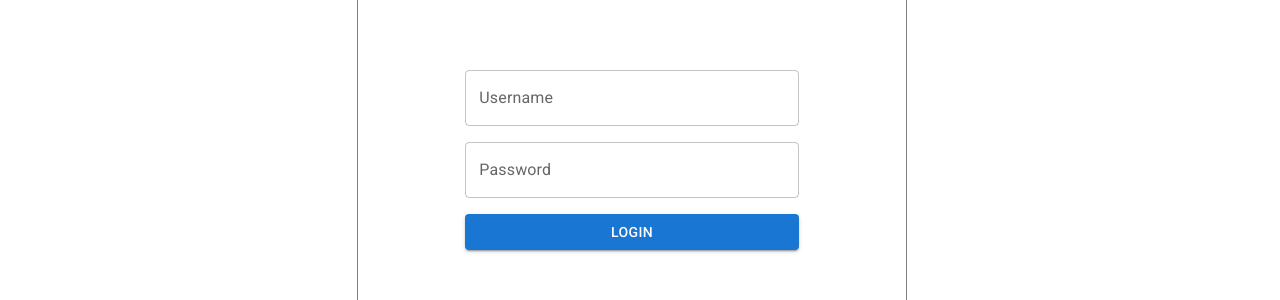
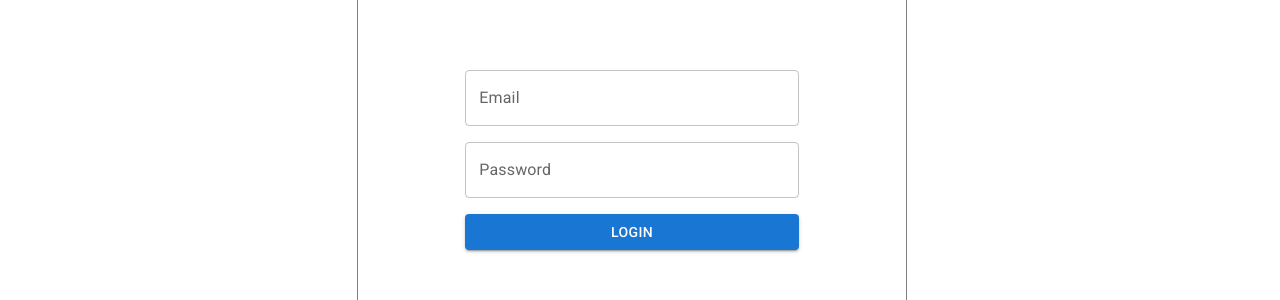
Before and after one commit to JMSONNE/capstone-client, a React (Vite) app: page /login in a window 1280 px wide. Shown: the part 235-535 px from the top of the page. Built offline with nearby package versions, Linux system fonts and the light colour scheme.

Commit message:
added code

```diff
--- a/src/Components/Login.jsx
+++ b/src/Components/Login.jsx
@@ -1,14 +1,68 @@
-import React from 'react'
+import React, { useState } from 'react';
 import TextField from '@mui/material/TextField';
 import Button from '@mui/material/Button';
 import Stack from '@mui/material/Stack';
 import Grid from '@mui/material/Grid';
 import Box from '@mui/material/Box';
-
+import { useNavigate } from 'react-router-dom';
 
 const Login = () => {
+    const navigate = useNavigate();
+
+    const [isLoggedIn, setIsLoggedIn] = useState(false);
+    const [loading, setLoading] = useState(false);
+    const [initialState, setInitialState] = useState({
+        email: '',
+        password: ''
+    });
+
+    const handleInputChange = (event) => {
+        const { name, value } = event.target;
+        setInitialState({
+            ...initialState,
+            [name]: value
+        });
+    };
+
+    const handleLogin = async (event) => {
+        event.preventDefault();
+        setLoading(true);
+        try {
+            const response = await fetch('http://localhost:5000/api/login', {
+                method: "POST",
+                headers: {
+                    'Content-Type': 'application/json',
+                },
+                body: JSON.stringify({
+                    email: initialState.email,
+                    password: initialState.password
+                })
+            });
+
+            if (!response.ok) {
+                throw new Error('Failed to login');
+            }
+
+            const result = await response.json();
+            console.log(result);
+
+            if (result.accessToken) {
+                setIsLoggedIn(true);
+                setLoading(false);
+                localStorage.setItem('token', result.accessToken);
+                navigate('/');
+            } else {
+                throw new Error('Failed to login');
+            }
+        } catch (error) {
+            setIsLoggedIn(false);
+            localStorage.removeItem('token');
+            setLoading(false);
+            console.error(error);
+        }
+    };
+
     return (
-        <>
         <Grid container
             spacing={2}
             direction="row"
@@ -21,18 +75,33 @@ const Login = () => {
                 justifyContent="center"
                 width={500}
                 height={500}>
-
                 <Grid item xs={8}>
+                    <form onSubmit={handleLogin}>
                         <Stack spacing={2} direction="column">
-                            <TextField id="outlined-basic" label="Username" variant="outlined" />
-                            <TextField id="outlined-basic" label="Password" variant="outlined" />
-                            <Button variant="contained">Login</Button>
+                            <TextField
+                                id="outlined-email"
+                                label="Email"
+                                variant="outlined"
+                                name="email"
+                                value={initialState.email}
+                                onChange={handleInputChange}
+                            />
+                            <TextField
+                                id="outlined-password"
+                                label="Password"
+                                variant="outlined"
+                                name="password"
+                                type="password"
+                                value={initialState.password}
+                                onChange={handleInputChange}
+                            />
+                            <Button variant="contained" type='submit' disabled={loading}>Login</Button>
                         </Stack>
+                    </form>
                 </Grid>
             </Box>
-            </Grid >
-        </>
-    )
-}
+        </Grid>
+    );
+};
 
-export default Login
+export default Login;
--- a/src/Components/Navbar.jsx
+++ b/src/Components/Navbar.jsx
@@ -18,6 +18,7 @@ const Navbar = () => {
 
     // handles logic for login state
     const [isLoggedIn, setIsLoggedIn] = useState(false)
+
 
     // set up navigation for logo
     const navigate = useNavigate();
--- a/src/Components/Profile.jsx
+++ b/src/Components/Profile.jsx
@@ -1,7 +1,9 @@
 import React from 'react'
 
-export const Profile = () => {
+const Profile = () => {
     return (
         <div>Profile</div>
     )
 }
+
+export default Profile
--- a/src/Components/Router/Router.jsx
+++ b/src/Components/Router/Router.jsx
@@ -2,7 +2,7 @@ import { Route, Routes } from 'react-router-dom'
 import Home from '../Home'
 import React from 'react'
 import Cart from '../Cart'
-import { Profile } from '../Profile'
+import Profile from '../Profile'
 import Login from '../Login'
 
 
```
Lines whose indentation alone changed are shown as unchanged.
